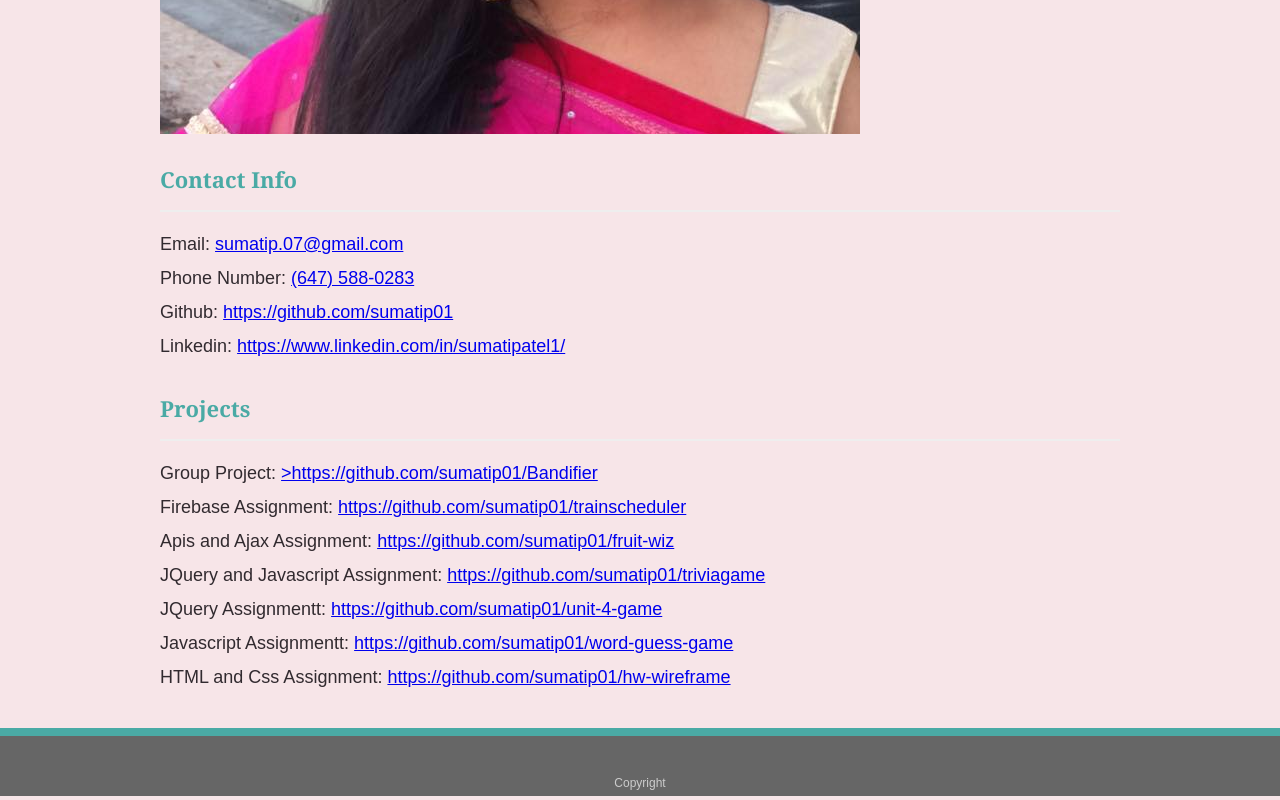
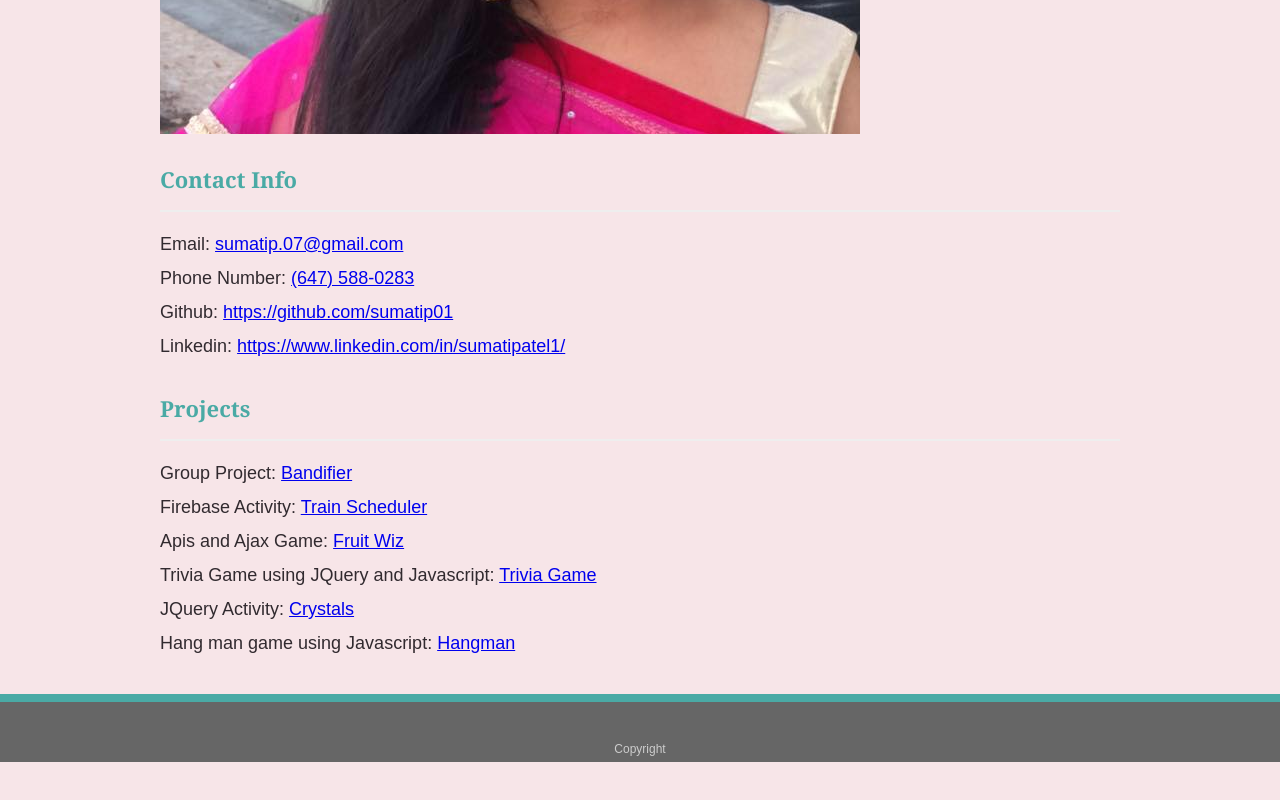
Before and after one commit to sumatip01/Portfolio, a plain HTML site: page index.html in a window 1280 px wide. Shown: the part 717-1517 px from the top of the page. After the commit the page ends 1483 px from the top, so only its background shows below. Drawn offline with Linux system fonts and the light colour scheme.

Commit message:
links working

```diff
--- a/index.html
+++ b/index.html
@@ -55,27 +55,24 @@
  <section id="Projects">
         <h2>Projects</h2>
         <ul>
-         <li><strong>Group Project:</strong> <a
-            href="#">>https://github.com/sumatip01/Bandifier</a>
+            <li><strong>Group Project:</strong> <a
+               href="https://github.com/sumatip01/Bandifier">Bandifier</a>
+           <ul>
         <ul>
-
-            <li><strong>Firebase Assignment:</strong> <a
-            href="#">https://github.com/sumatip01/trainscheduler</a>
+            <li><strong>Firebase Activity:</strong> <a
+            href="https://sumatip01.github.io/trainscheduler">Train Scheduler</a>
         <ul>
-            <li><strong>Apis and Ajax Assignment:</strong> <a
-            href="#">https://github.com/sumatip01/fruit-wiz</a>
+            <li><strong>Apis and Ajax Game:</strong> <a
+            href="https://sumatip01.github.io/fruit-wiz">Fruit Wiz</a>
         <ul>
-            <li><strong>JQuery and Javascript Assignment:</strong> <a
-            href="#">https://github.com/sumatip01/triviagame</a>
+            <li><strong>Trivia Game using JQuery and Javascript:</strong> <a
+            href="https://sumatip01.github.io/triviagame">Trivia Game</a>
         <ul>
-            <li><strong>JQuery Assignmentt:</strong> <a
-            href="#">https://github.com/sumatip01/unit-4-game</a>
+            <li><strong>JQuery Activity:</strong> <a
+            href="https://github.com/sumatip01/unit-4-game">Crystals</a>
         <ul>
-            <li><strong>Javascript Assignmentt:</strong> <a
-            href="#">https://github.com/sumatip01/word-guess-game</a>
-        <ul>
-            <li><strong>HTML and Css Assignment:</strong> <a
-            href="#">https://github.com/sumatip01/hw-wireframe</a>
+            <li><strong>Hang man game using Javascript:</strong> <a
+            href="https://github.com/sumatip01/word-guess-game">Hangman</a>
 
         </div>
 
```
